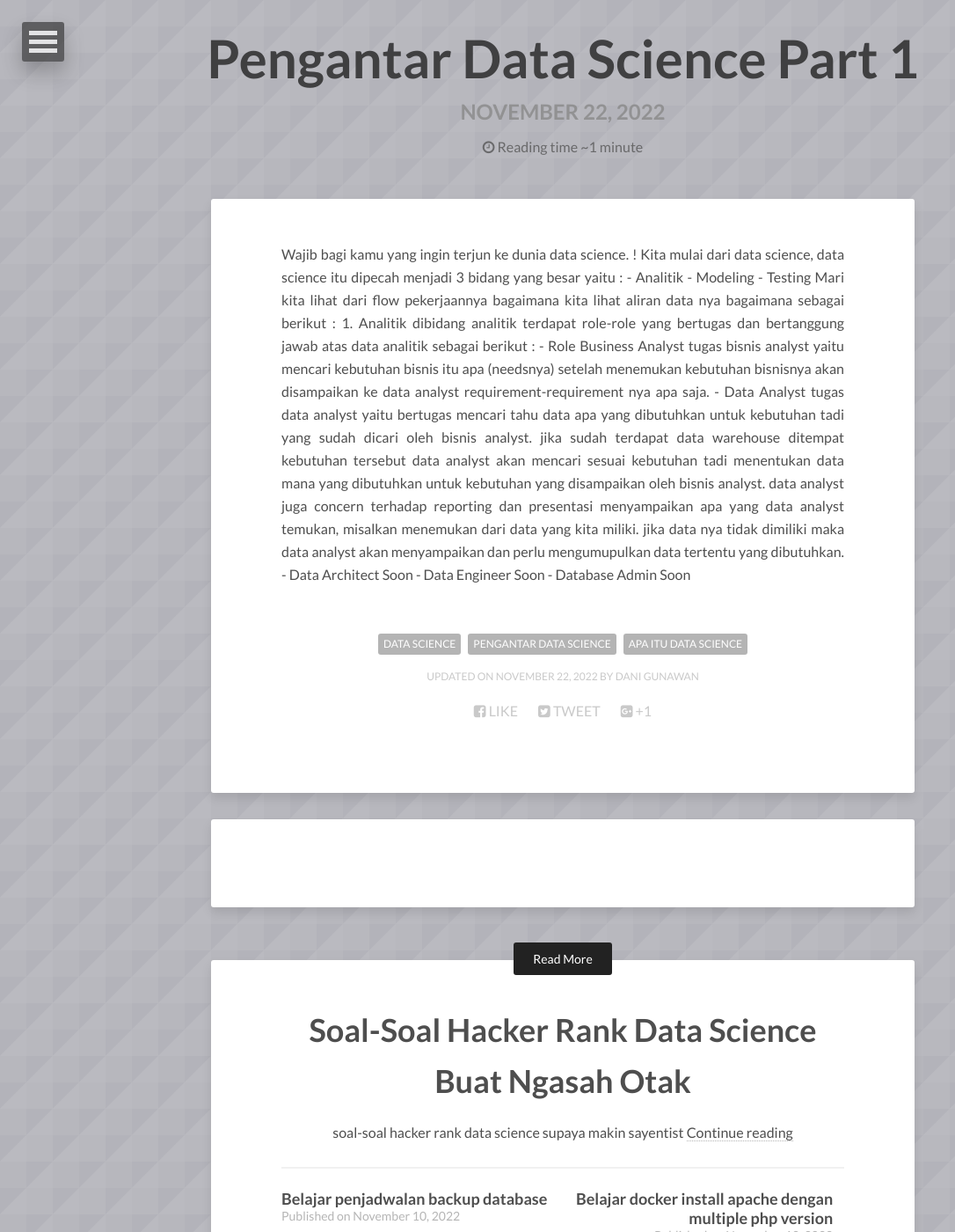
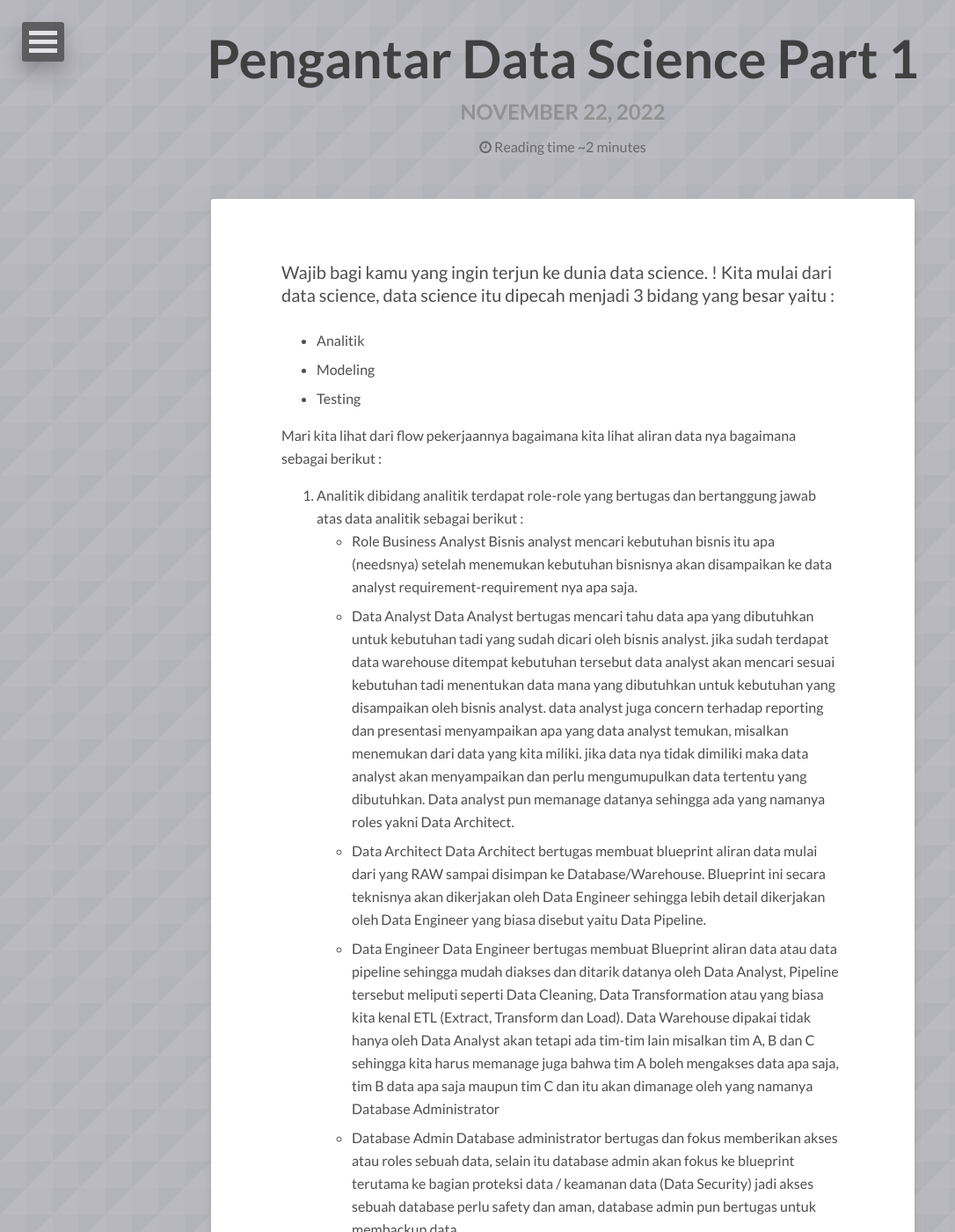
Before and after one commit to danigunawan/danigunawan.github.io, a Jekyll site: the page built from _posts/2022-11-22-pengantar-data-science-part-1.md, in a window 1280 px wide and 1400 px high. Shown: the whole window at 88% size, without its empty margins (0-1086 px from the left). Built offline with Jekyll 4.4.1, drawn with Linux system fonts in a browser that asks for light colours; nearby versions of some CDN libraries; comment, search, counter and statistics services are not loaded; some of the changed text lies outside the part shown.

Commit message:
[ADD POSTING] posting

```diff
--- a/_posts/2022-11-22-pengantar-data-science-part-1.md
+++ b/_posts/2022-11-22-pengantar-data-science-part-1.md
@@ -12,9 +12,10 @@ share: true
 date: 2022-11-22T11:00:00+07:00
 ---
 
-<div style="text-align: justify">
+
 Wajib bagi kamu yang ingin terjun ke dunia data science. !
 Kita mulai dari data science, data science itu dipecah menjadi 3 bidang yang besar yaitu :
+
 - Analitik
 - Modeling
 - Testing
@@ -24,13 +25,36 @@ Mari kita lihat dari flow pekerjaannya bagaimana kita lihat aliran data nya baga
 1. Analitik
 dibidang analitik terdapat role-role yang bertugas dan bertanggung jawab atas data analitik sebagai berikut :
 - Role Business Analyst
-tugas bisnis analyst yaitu mencari kebutuhan bisnis itu apa (needsnya) setelah menemukan kebutuhan bisnisnya akan disampaikan ke data analyst requirement-requirement nya apa saja.
+Bisnis analyst mencari kebutuhan bisnis itu apa (needsnya) setelah menemukan kebutuhan bisnisnya akan disampaikan ke data analyst requirement-requirement nya apa saja.
 - Data Analyst
-tugas data analyst yaitu bertugas mencari tahu data apa yang dibutuhkan untuk kebutuhan tadi yang sudah dicari oleh bisnis analyst. jika sudah terdapat data warehouse ditempat kebutuhan tersebut data analyst akan mencari sesuai kebutuhan tadi menentukan data mana yang dibutuhkan untuk kebutuhan yang disampaikan oleh bisnis analyst. data analyst juga concern terhadap reporting dan presentasi menyampaikan apa yang data analyst temukan, misalkan menemukan dari data yang kita miliki. jika data nya tidak dimiliki maka data analyst akan menyampaikan dan perlu mengumupulkan data tertentu yang dibutuhkan.
+Data Analyst bertugas mencari tahu data apa yang dibutuhkan untuk kebutuhan tadi yang sudah dicari oleh bisnis analyst. jika sudah terdapat data warehouse ditempat kebutuhan tersebut data analyst akan mencari sesuai kebutuhan tadi menentukan data mana yang dibutuhkan untuk kebutuhan yang disampaikan oleh bisnis analyst. data analyst juga concern terhadap reporting dan presentasi menyampaikan apa yang data analyst temukan, misalkan menemukan dari data yang kita miliki. jika data nya tidak dimiliki maka data analyst akan menyampaikan dan perlu mengumupulkan data tertentu yang dibutuhkan. Data analyst pun memanage datanya sehingga ada yang namanya roles yakni Data Architect.
 - Data Architect
-Soon
+Data Architect bertugas membuat blueprint aliran data mulai dari yang RAW sampai disimpan ke Database/Warehouse. Blueprint ini secara teknisnya akan dikerjakan oleh Data Engineer sehingga lebih detail dikerjakan oleh Data Engineer yang biasa disebut yaitu Data Pipeline.
 - Data Engineer
-Soon
+Data Engineer bertugas membuat Blueprint aliran data atau data pipeline sehingga mudah diakses dan ditarik datanya oleh Data Analyst, Pipeline tersebut meliputi seperti Data Cleaning, Data Transformation atau yang biasa kita kenal ETL (Extract, Transform dan Load). Data Warehouse dipakai tidak hanya oleh Data Analyst akan tetapi ada tim-tim lain misalkan tim A, B dan C sehingga kita harus memanage juga bahwa tim A boleh mengakses data apa saja, tim B data apa saja maupun tim C dan itu akan dimanage oleh yang namanya Database Administrator
 - Database Admin
-Soon
-</div>
+Database administrator bertugas dan fokus memberikan akses atau roles sebuah data, selain itu database admin akan fokus ke blueprint terutama ke bagian proteksi data / keamanan data (Data Security) jadi akses sebuah database perlu safety dan aman, database admin pun bertugas untuk membackup data
+
+Jadi pada bagian Analitik ini fokusnya lebih ke "APA" needsnya kebutuhan bisnis kita, apa informasi yang bisa kita dapatkan dari data kita jadi Analitik ini bentuk nya lebih ke reporting.
+
+Ketika kita sudah mendapatkan insight next stepnya adalah selain reporting / insight kita ingin melakukan Prediction dan jika ingin membutuhkan Prediction kita membutuhkan yang namanya model matematik, model yang dimana bisa melakukan sebuah Prediksi sehingga setelah bidang analitik ini ada fase Modeling.
+
+2. Modeling
+- Data Scientist
+Data analyst ini merupakan Data Analyst yang sudah memiliki pengalaman dan berkembang menjadi Data Scientist sehingga fokusnya jadi berbeda yakni dibidang permodelan, fokusnya melakukan Prediksi "In The Future" mau prediksi apa sesuai dengan kebutuhan bisnis, namun terkadang Role Data scientists ini datang beragam dari disiplin ilmu seperti statistika, matematika, teknik sampai dengan bisnis sehingga trend kedepan data scientists ini menjadi roles yang diminati karena begitu luas implementasinya.
+- ML Engineer
+- AI Engineer
+
+3. Testing
+
+4. Research
+- ML Researcher
+- AI Researcher
+
+5. Operational
+- MLOps
+- AIOps
+
+6. Security
+- MLSecOps
+- AISecOps
```
